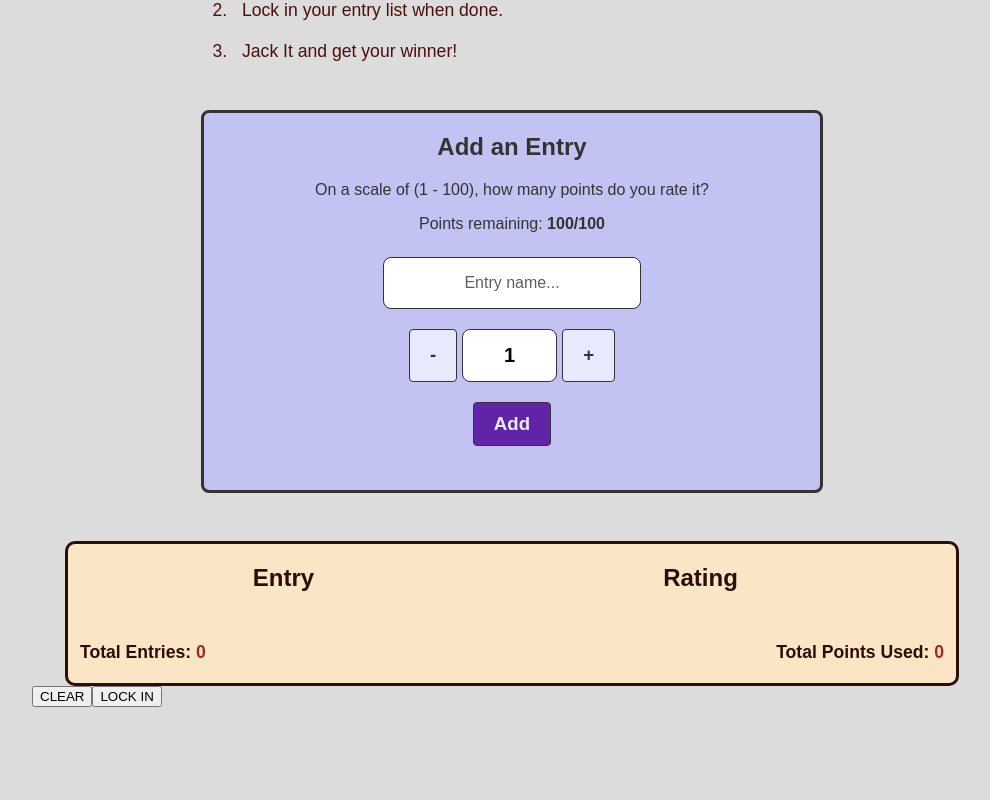
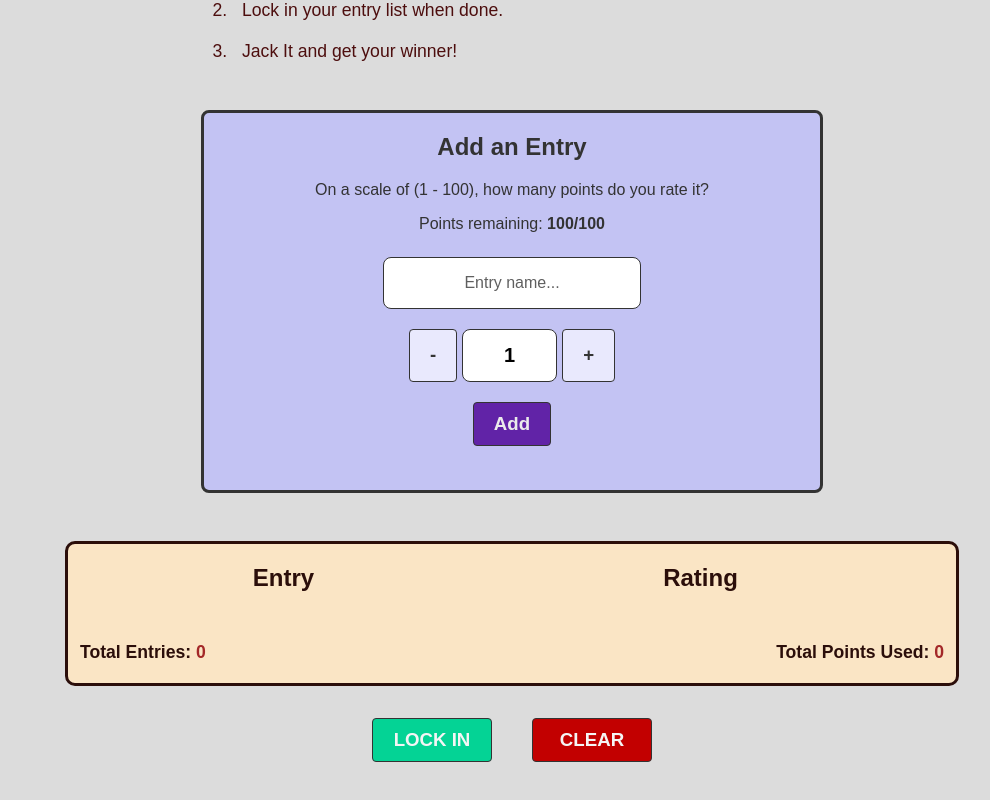
Before and after one commit to kendallajordan/jack-it, a React (Vite) app: page / in a window 1280 px wide. Shown: the part 481-1281 px from the top of the page, without its empty margins (128-1118 px from the left). Built offline with nearby package versions, Linux system fonts and the light colour scheme.

Commit message:
updated: entryform so that it disables form but leaves it rendered and unsubmittable, all to prevent app resizing issue with scrollbar upon switching between msg2 and msg1; gave entrybuttons css styling

```diff
--- a/src/components/EntryButtons.jsx
+++ b/src/components/EntryButtons.jsx
@@ -1,4 +1,4 @@
-import { useState } from "react";
+import { useState, useEffect } from "react";
 import styles from "./entrybuttons.module.css";
 
 export default function EntryButtons({
@@ -9,8 +9,13 @@ export default function EntryButtons({
   setFinalists,
   setLockedIn,
 }) {
-  const [showErrorMessage, setShowErrorMessage] = useState(false);
-  let lockInStyle = styles.validLockInButton;
+  const [isInErrorState, setIsInErrorState] = useState(false);
+
+  useEffect(() => {
+    if (points === 0) {
+      setIsInErrorState(false);
+    }
+  }, [points]);
 
   function clearEntries() {
     setEntries([]);
@@ -20,12 +25,9 @@ export default function EntryButtons({
   function lockInEntries() {
     // Only lock in entries if all points have been used.
     if (points !== 0) {
-      setShowErrorMessage(true);
-      lockInStyle = styles.invalidLockInButton;
+      setIsInErrorState(true);
       return;
     }
-    setShowErrorMessage(false);
-    lockInStyle = styles.validLockInButton;
 
     // generate the [min,max] win-ranges for each finalist in respect to their rating
     // using a cumulative sum approach.
@@ -55,16 +57,24 @@ export default function EntryButtons({
   return (
     <div className={styles.container}>
       <div className={styles.buttonSection}>
+        <button
+          className={
+            isInErrorState
+              ? styles.invalidLockInButton
+              : styles.validLockInButton
+          }
+          onClick={lockInEntries}
+          disabled={isInErrorState}
+        >
+          LOCK IN
+        </button>
         <button className={styles.clearButton} onClick={clearEntries}>
           CLEAR
-        </button>
-        <button className={lockInStyle} onClick={lockInEntries}>
-          LOCK IN
         </button>
       </div>
 
       <div className={styles.errorMessage}>
-        {showErrorMessage && <span>Use all 100 points to continue.</span>}
+        {isInErrorState && <span>Use all 100 points to continue.</span>}
       </div>
     </div>
   );
--- a/src/components/EntryForm.jsx
+++ b/src/components/EntryForm.jsx
@@ -1,4 +1,4 @@
-import { useState } from "react";
+import { useState, useEffect } from "react";
 import styles from "./entryform.module.css";
 
 export default function EntryForm({ entries, setEntries, points, setPoints }) {
@@ -7,12 +7,44 @@ export default function EntryForm({ entries, setEntries, points, setPoints }) {
   const [nameErrorMsg, setNameErrorMsg] = useState(false);
   const [emptyNameErrorMsg, setEmptyNameErrorMsg] = useState(false);
   const [ratingErrorMsg, setRatingErrorMsg] = useState(false);
+  const [isFormDisabled, setIsFormDisabled] = useState(false);
 
   const message1 = `On a scale of (1 - ${points}), how many points do you rate it?`;
   const message2 = "You are out of points. Can't add anymore entries.";
 
+  // Disable form submission if out of points.
+  useEffect(() => {
+    if (points === 0) {
+      setIsFormDisabled(true);
+      setNameErrorMsg(false);
+      setEmptyNameErrorMsg(false);
+      setRatingErrorMsg(false);
+    } else {
+      setIsFormDisabled(false);
+    }
+  }, [points]);
+
+  // Turn name field error messages off when user resumes typing name input.
+  useEffect(() => {
+    if (entryName !== "") {
+      setEmptyNameErrorMsg(false);
+      setNameErrorMsg(false);
+    }
+  }, [entryName]);
+
+  // Turn rating field error message off when user inputs valid number.
+  useEffect(() => {
+    if (entryRating !== "") {
+      setRatingErrorMsg(false);
+    }
+  }, [entryRating]);
+
   function handleSubmit(e) {
     e.preventDefault();
+
+    if (points === 0) {
+      return;
+    }
 
     if (entryName === "") {
       setEmptyNameErrorMsg(true);
@@ -53,17 +85,14 @@ export default function EntryForm({ entries, setEntries, points, setPoints }) {
 
     if (!isNaN(numValue) && numValue >= 1 && numValue <= points) {
       setEntryRating(numValue);
-      setRatingErrorMsg(false);
     } else if (numValue > points) {
       setEntryRating(points);
-      setRatingErrorMsg(false);
     }
   }
 
   function decrementNumber() {
     if (entryRating === "") {
       setEntryRating(1);
-      setRatingErrorMsg(false);
       return;
     }
 
@@ -77,7 +106,6 @@ export default function EntryForm({ entries, setEntries, points, setPoints }) {
   function incrementNumber() {
     if (entryRating === "") {
       setEntryRating(1);
-      setRatingErrorMsg(false);
       return;
     }
 
@@ -95,12 +123,12 @@ export default function EntryForm({ entries, setEntries, points, setPoints }) {
     <div className={styles.outerContainer}>
       <div className={styles.header}>
         <h2>Add an Entry</h2>
-        {points > 0 ? message1 : message2}
+        {isFormDisabled ? message2 : message1}
         <p>
           Points remaining: <span className={styles.points}>{points}/100</span>
         </p>
       </div>
-      {points !== 0 && (
+
       <form className={styles.formContainer} onSubmit={handleSubmit}>
         <div className={styles.nameContainer}>
           <input
@@ -110,14 +138,14 @@ export default function EntryForm({ entries, setEntries, points, setPoints }) {
             onChange={(e) => setEntryName(e.target.value)}
             placeholder="Entry name..."
           />
+          {emptyNameErrorMsg && (
+            <span className={styles.errorMessage}>
+              No name entered. Please fill in entry name.
+            </span>
+          )}
           {nameErrorMsg && (
             <span className={styles.errorMessage}>
               Name already exists. Try a different name.
-              </span>
-            )}
-            {emptyNameErrorMsg && (
-              <span className={styles.errorMessage}>
-                No name entered. Please fill in entry name.
             </span>
           )}
         </div>
@@ -153,12 +181,17 @@ export default function EntryForm({ entries, setEntries, points, setPoints }) {
           )}
         </div>
         <div className={styles.submit}>
-            <button className={styles.button} type="submit">
+          <button
+            className={`${styles.button} ${
+              isFormDisabled ? styles.disabledSubmitButton : styles.submitButton
+            }`}
+            type="submit"
+            disabled={isFormDisabled}
+          >
             Add
           </button>
         </div>
       </form>
-      )}
     </div>
   );
 }
--- a/src/components/entrybuttons.module.css
+++ b/src/components/entrybuttons.module.css
@@ -1,17 +1,62 @@
 .container {
+  margin: auto;
+  margin-top: 2em;
+  text-align: center;
 }
 
 .buttonSection {
+  display: flex;
+  justify-content: center;
+  gap: 2.5em;
+}
+
+.buttonSection button {
+  border: 1px #333333 solid;
+  border-radius: 4px;
+  padding: 10px;
+  font-weight: bolder;
+  font-size: 14pt;
+  flex: 1;
+  box-sizing: border-box;
+  max-width: 120px;
 }
 
 .clearButton {
+  color: rgb(245, 245, 245);
+  background-color: rgb(194, 0, 0);
+  cursor: pointer;
+}
+
+.clearButton:hover {
+  background-color: rgb(230, 0, 0);
+}
+
+.clearButton:active {
+  background-color: rgb(119, 0, 0);
 }
 
 .invalidLockInButton {
+  color: rgb(54, 54, 54);
+  background-color: rgb(180, 180, 180);
+  cursor: not-allowed;
 }
 
 .validLockInButton {
+  color: rgb(245, 245, 245);
+  background-color: #04d395;
+  cursor: pointer;
+}
+
+.validLockInButton:hover {
+  background-color: #04f0a9;
+}
+
+.validLockInButton:active {
+  background-color: #029166;
 }
 
 .errorMessage {
+  margin-top: 1em;
+  color: red;
+  font-weight: bold;
 }
--- a/src/components/entryform.module.css
+++ b/src/components/entryform.module.css
@@ -78,6 +78,10 @@ input:focus {
   font-size: 15pt;
 }
 
+.submit {
+  margin-top: 20px;
+}
+
 .button {
   width: fit-content;
   border: 1px #333333 solid;
@@ -93,22 +97,28 @@ input:focus {
   background-color: rgb(214, 214, 230);
 }
 
-.submit {
-  margin-top: 20px;
-}
-
-.submit .button {
+.submitButton {
+  color: rgb(235, 235, 235);
   background-color: rgb(97, 35, 167);
-  color: rgb(235, 235, 235);
   cursor: pointer;
 }
 
-.submit .button:hover {
+.submitButton:hover {
   background-color: rgb(120, 43, 207);
 }
 
-.submit .button:active {
+.submitButton:active {
   background-color: rgb(69, 25, 121);
+}
+
+.disabledSubmitButton {
+  color: rgb(54, 54, 54);
+  background-color: rgb(180, 180, 180);
+  cursor: not-allowed;
+}
+
+.disabledSubmitButton:active {
+  background-color: rgb(180, 180, 180);
 }
 
 /* Chrome, Safari, Edge, Opera */
--- a/src/components/entryitem.module.css
+++ b/src/components/entryitem.module.css
@@ -67,6 +67,7 @@
   font-size: 1.25em;
   color: rgb(245, 245, 245);
   background-color: rgb(194, 0, 0);
+  cursor: pointer;
 }
 
 .deleteButton:hover {
```
Lines whose indentation alone changed are shown as unchanged.
